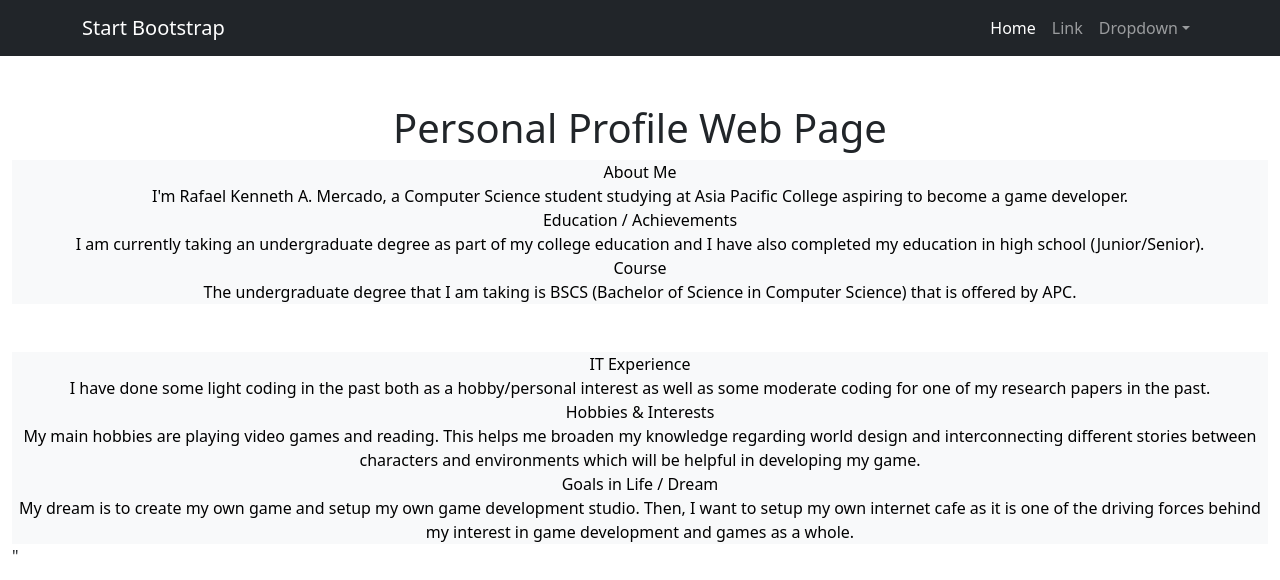
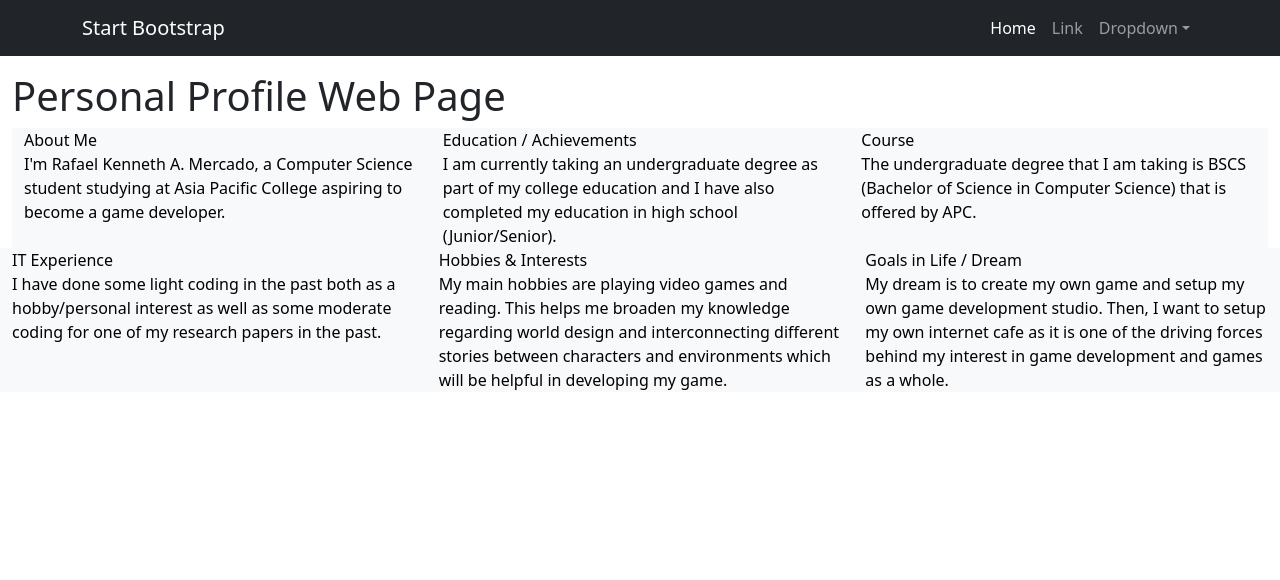
Before and after one commit to RKMerc/WEBPROG-SF231-Bootstrap-Template, a plain HTML site: page sb/index.html in a window 1280 px wide. Drawn offline with nearby package versions, Linux system fonts and the light colour scheme.

Commit message:
updated index.html

```diff
--- a/sb/index.html
+++ b/sb/index.html
@@ -37,9 +37,10 @@
 
 
         <!-- Page content-->
+        <div class="container-fluid mt-3">
+            <h1>Personal Profile Web Page</h1>
             <div class="container-fluid">
-            <div class="text-center mt-5">
-                <h1>Personal Profile Web Page</h1>
+                <div class="row">
                     <div class="col-md text-bg-light">About Me
                     <br>I'm Rafael Kenneth A. Mercado, a Computer Science student studying at Asia Pacific College aspiring to become a game developer.
                     </div>
@@ -51,8 +52,9 @@
                     </div>
                 </div>
             </div>
+        </div>
             <div class="container-fluid">
-            <div class="text-center mt-5"">
+                <div class="row">
                     <div class="col-md text-bg-light">IT Experience
                     <br>I have done some light coding in the past both as a hobby/personal interest as well as some moderate coding for one of my research papers in the past.
                     </div>
@@ -62,7 +64,8 @@
                     <div class="col-md text-bg-light">Goals in Life / Dream
                     <br>My dream is to create my own game and setup my own game development studio. Then, I want to setup my own internet cafe as it is one of the driving forces behind my interest in game development and games as a whole.
                     </div>
-            </div>"
+                </div>
+            </div>
         </div>
 
 
```
Lines whose indentation alone changed are shown as unchanged.
